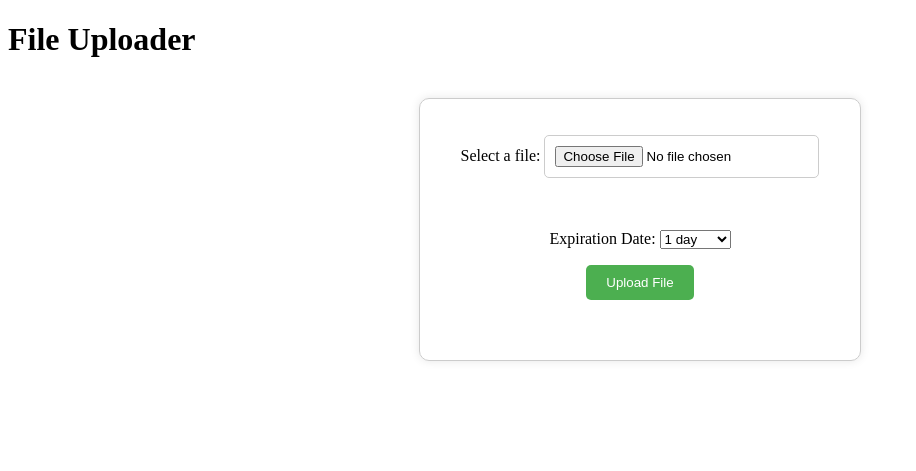
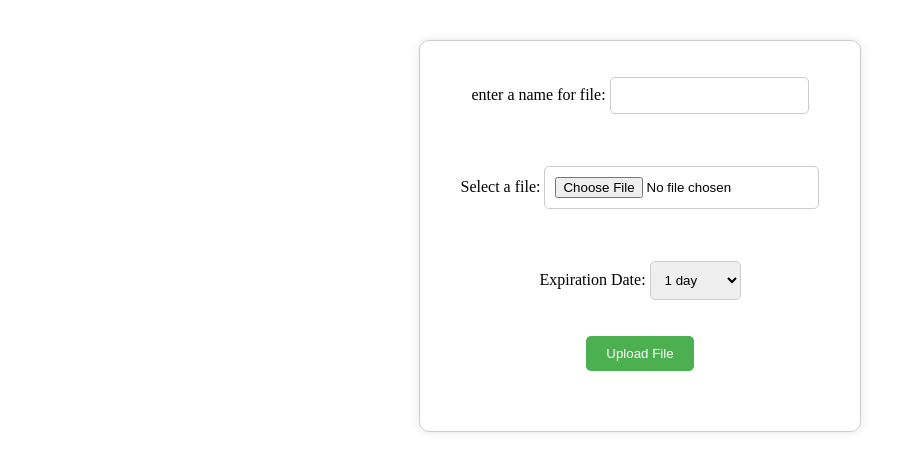
Before and after one commit to Moeid05/uploader, a Django app: page / in a window 1280 px wide. Shown: the top 471 px of the page, without its empty margins (0-916 px from the left). Run offline with Django 5.2, Linux system fonts and the light colour scheme.

Commit message:
update upload page and form

```diff
--- a/TEMPLATES/uploader/pages/upload.html
+++ b/TEMPLATES/uploader/pages/upload.html
@@ -13,7 +13,6 @@
 		align-items: center;
 	}
 
-	/* Style the file input field */
 	#file-input {
 		padding: 10px;
 		border: 1px solid #ccc;
@@ -21,7 +20,20 @@
 		margin-bottom: 20px;
 	}
 
-	/* Style the upload button */
+	#file-name {
+		padding: 10px;
+		border: 1px solid #ccc;
+		border-radius: 5px;
+		margin-bottom: 20px;
+	}
+
+	#expiration-date {
+		padding: 10px;
+		border: 1px solid #ccc;
+		border-radius: 5px;
+		margin-bottom: 20px;
+	}
+
 	#upload-button {
 		background-color: #4CAF50;
 		color: #fff;
@@ -32,7 +44,6 @@
 		margin-bottom: 20px;
 	}
 
-	/* Style the upload status message */
 	#upload-status {
 		margin-top: 20px;
 		font-size: 18px;
@@ -40,24 +51,20 @@
 		font-weight: bold;
 	}
 
-	/* Style the upload progress message */
 	#upload-status.uploading {
 		color: #337ab7;
 	}
 
-	/* Style the upload success message */
 	#upload-status.success {
 		color: #2ecc71;
 	}
 
-	/* Style the upload error message */
 	#upload-status.error {
 		color: #e74c3c;
 	}
 </style>
 {%endblock extrastyle %}
 {%block content%}
-	<h1>File Uploader</h1>
 	<form id="file-upload-form" method="post" enctype="multipart/form-data">
 		{{ form.as_p }}
 		<button id="upload-button">Upload File</button>
@@ -76,10 +83,12 @@
 			e.preventDefault();
 
 			if (form.checkValidity()) {
+				const fileName = document.querySelector('#file-upload-form #file-name').value;
 				const file = fileInput.files[0];
 				const expirationDate = document.querySelector('#file-upload-form #expiration-date').value;
 
 				const formData = new FormData();
+				formData.append('file_name',fileName)
 				formData.append('file', file);
 				formData.append('expiration_date', expirationDate);
 
--- a/uploader/forms.py
+++ b/uploader/forms.py
@@ -3,9 +3,20 @@ from django.core.validators import FileExtensionValidator
 
 
 class UploadFileForm(forms.Form):
+    file_name = forms.CharField(
+        label='enter a name for file',
+        max_length=12,
+        required=False,
+        widget=forms.TextInput(attrs={'id': 'file-name'})
+    )
     file = forms.FileField(
         label='Select a file',
-        widget=forms.FileInput(attrs={'id': 'file-input'})
+        widget=forms.FileInput(attrs={'id': 'file-input'}),
+        validators=[FileExtensionValidator(allowed_extensions=[
+            'pdf', 'docx', 'txt',
+            'jpg', 'jpeg', 'png', 'gif', 'bmp', 'tiff', 'ico',
+            'webp', 'svg', 'psd', 'ai', 'cdr', 'eps'
+        ])]
     )
     expiration_date = forms.ChoiceField(
         label='Expiration Date',
--- a/uploader/views.py
+++ b/uploader/views.py
@@ -6,15 +6,16 @@ import uuid
 
 def generate_link(file_name):
     return f"{file_name}-{uuid.uuid4()}"
+
 def uploader_page(request):
     if request.method == 'POST':
         form = UploadFileForm(request.POST, request.FILES ,)
         if form.is_valid():
             loaded = form.cleaned_data['file']
-            file_name = loaded.name
+            file_name = form.cleaned_data['file_name']
             link = generate_link(file_name)
-            ins = File(fileField=loaded,link=link)
-            ins.save()
+            instance = File(fileName=file_name,fileField=loaded,link=link)
+            instance.save()
             return redirect('download',link=link)
     else:
         form = UploadFileForm()
```
Also changed, not shown: uploader/models.py (+9 -2 lines), FileStorage/uploads/2024/07/29/ax.jpg (deleted), FileStorage/uploads/2024/07/30/صوره_20231006_103423.jpg (added), db.sqlite3, uploader/migrations/0001_initial.py. Lines whose indentation alone changed are shown as unchanged.
